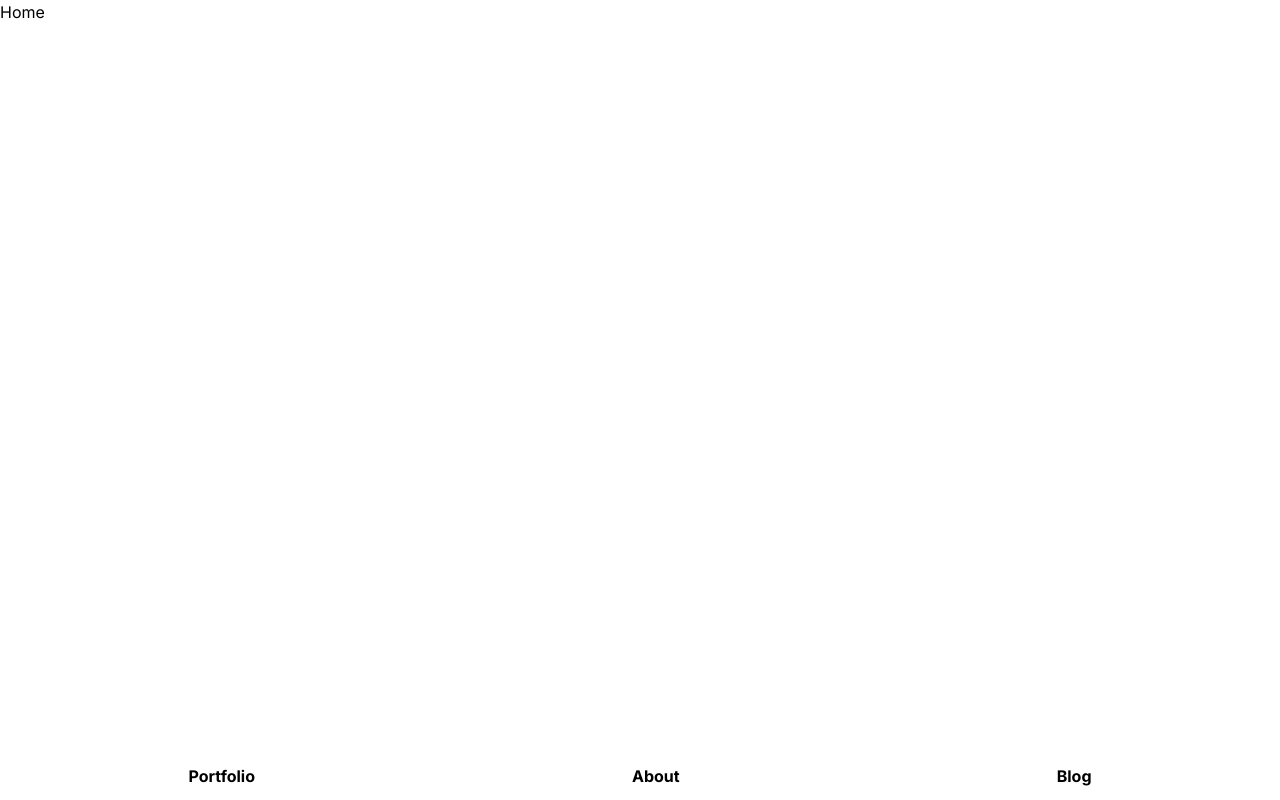
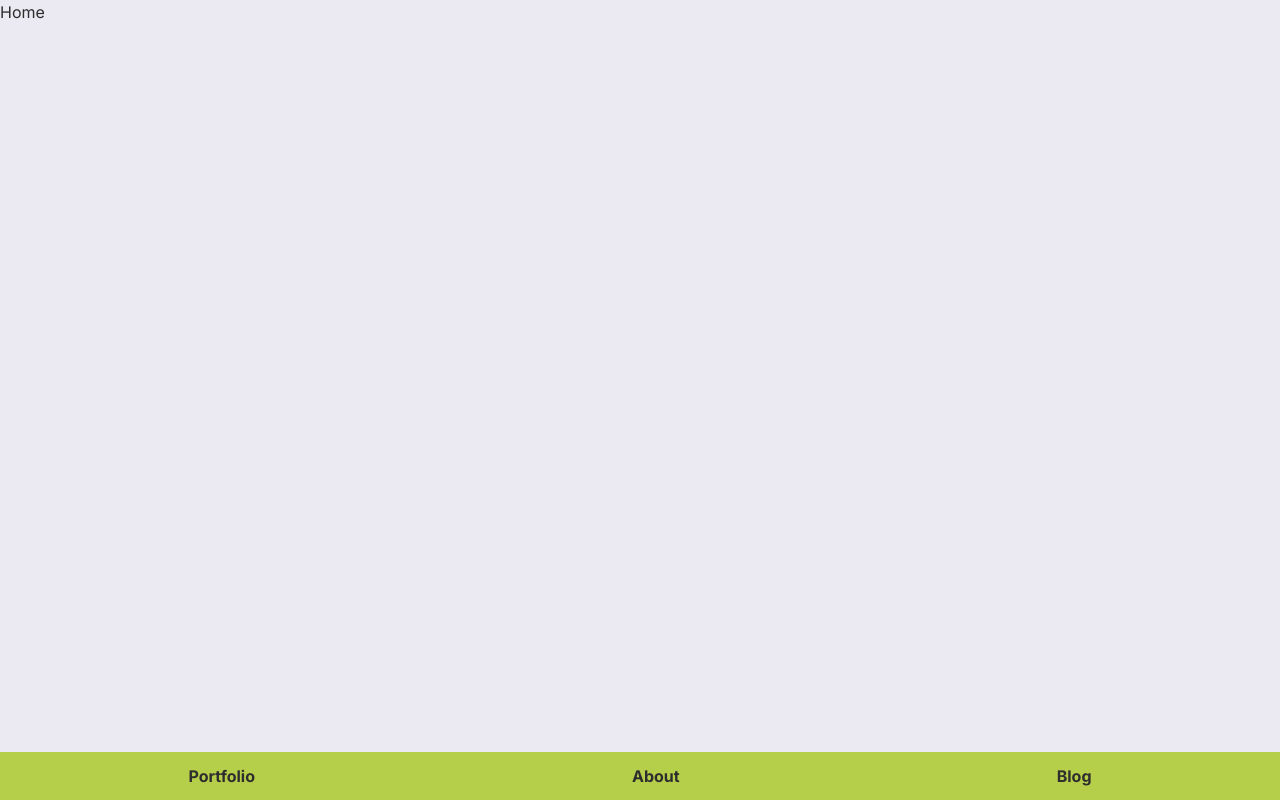
Before and after one commit to CuriosityExp/my-portofolio, a Next.js app: page / in a window 1280 px wide. Built offline with nearby package versions, Linux system fonts and the light colour scheme.

Commit message:
chore: add custom theme from daisyui

```diff
--- a/tailwind.config.ts
+++ b/tailwind.config.ts
@@ -1,20 +1,36 @@
-import type { Config } from 'tailwindcss'
+import type { Config } from "tailwindcss";
 
 const config: Config = {
   content: [
-    './src/pages/**/*.{js,ts,jsx,tsx,mdx}',
-    './src/components/**/*.{js,ts,jsx,tsx,mdx}',
-    './src/app/**/*.{js,ts,jsx,tsx,mdx}',
+    "./src/pages/**/*.{js,ts,jsx,tsx,mdx}",
+    "./src/components/**/*.{js,ts,jsx,tsx,mdx}",
+    "./src/app/**/*.{js,ts,jsx,tsx,mdx}",
   ],
-  theme: {
-    extend: {
-      backgroundImage: {
-        'gradient-radial': 'radial-gradient(var(--tw-gradient-stops))',
-        'gradient-conic':
-          'conic-gradient(from 180deg at 50% 50%, var(--tw-gradient-stops))',
+  daisyui: {
+    themes: [
+      {
+        mytheme: {
+          primary: "#e2bc8c",
+
+          secondary: "#b5ce48",
+
+          accent: "#f4c79f",
+
+          neutral: "#231f32",
+
+          "base-100": "#ebe9f1",
+
+          info: "#92b5e3",
+
+          success: "#53eac4",
+
+          warning: "#f19b22",
+
+          error: "#f51950",
+        },
       },
-    },
+    ],
   },
-  plugins: [],
-}
-export default config
+  plugins: [require("daisyui")],
+};
+export default config;
```
